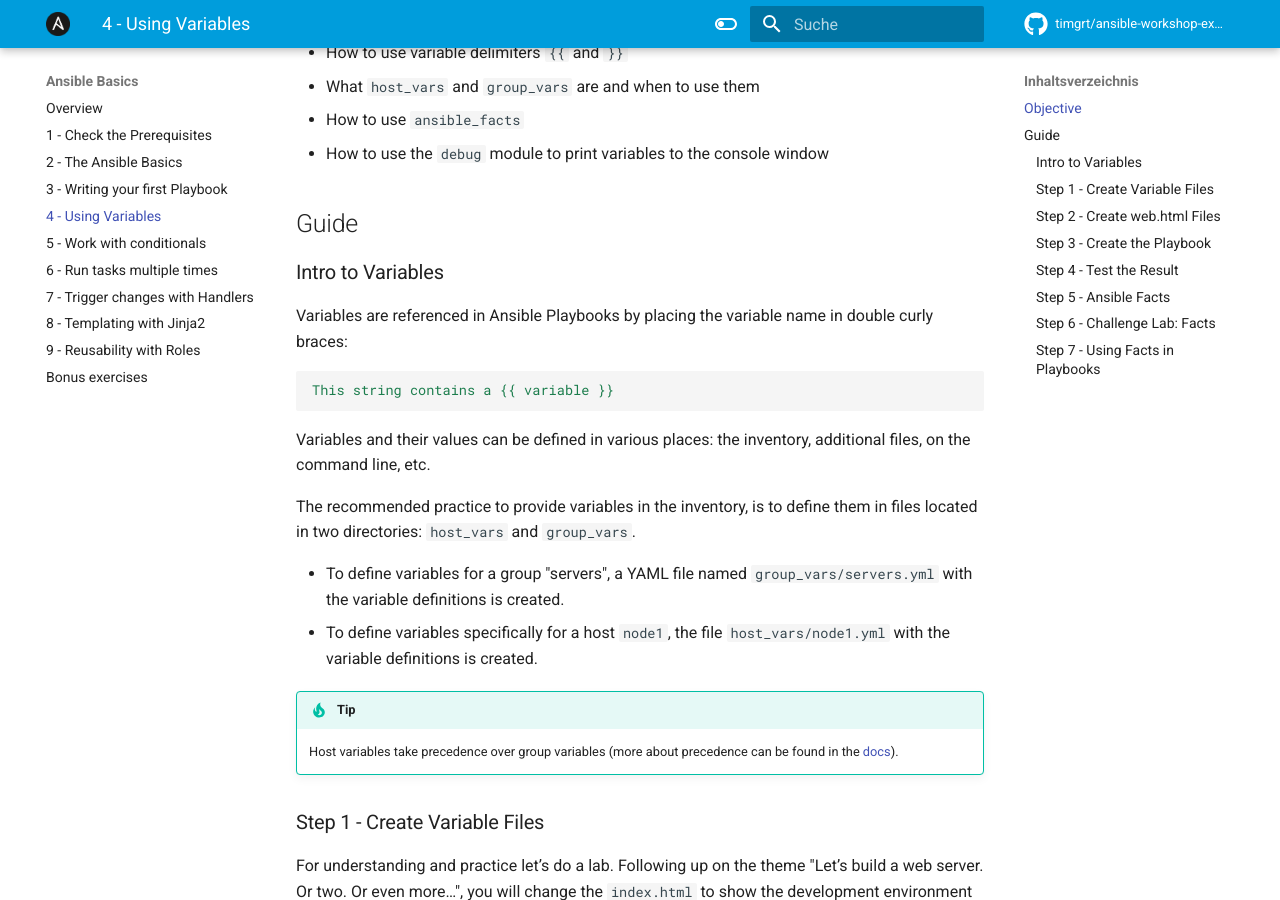
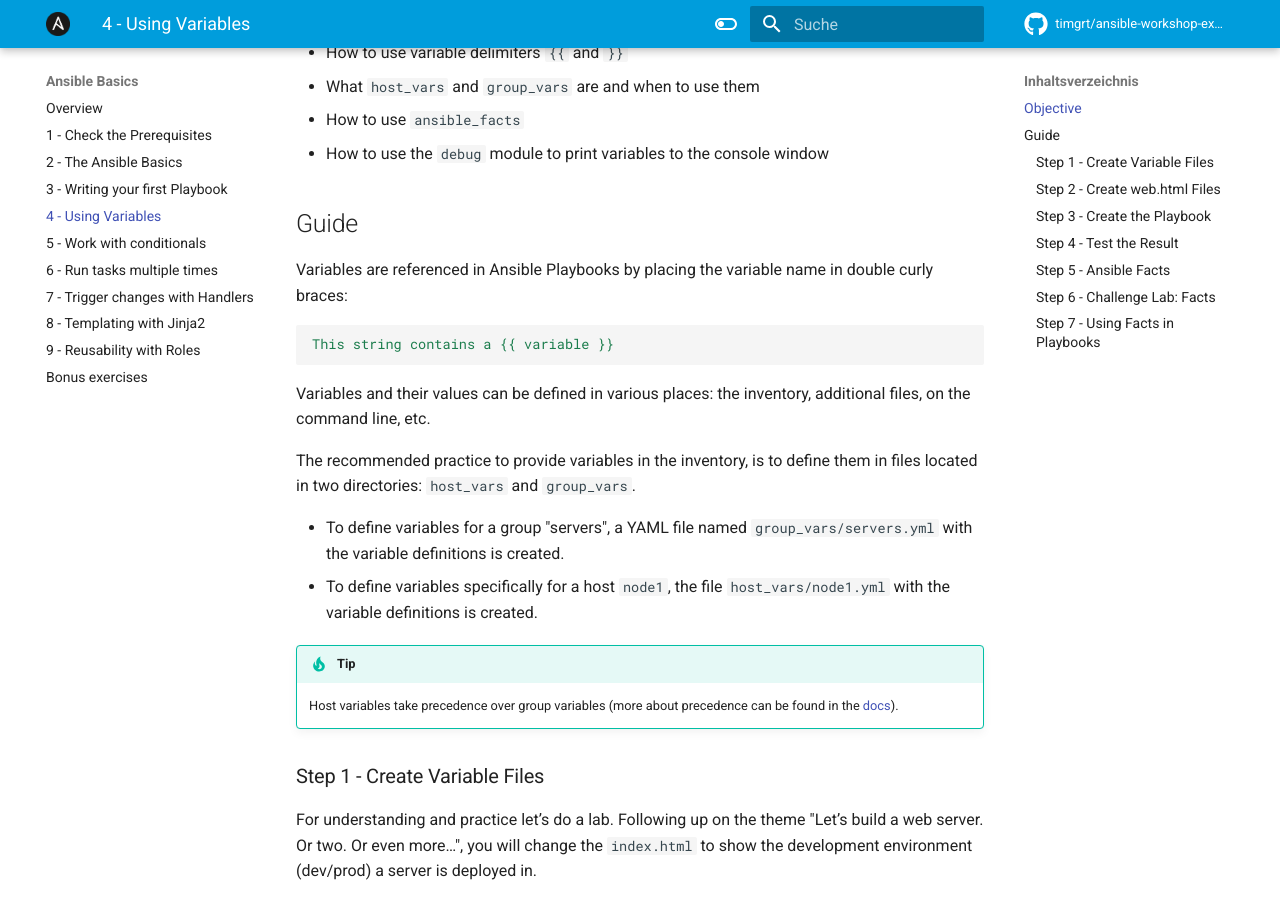
Before and after one commit to TimGrt/Ansible-Workshop-Exercises, an MkDocs documentation site: the page built from docs/ansible-core/ansible-core-variables.md, in a window 1280 px wide and 900 px high, scrolled down 373 px. Built offline with MkDocs 1.6.1 and Material for MkDocs 9.7.7, drawn with Linux system fonts in a browser that asks for light colours; comment, search, counter and statistics services are not loaded.

Commit message:
Removed sub-heading, move content to guide heading.

```diff
--- a/docs/ansible-core/ansible-core-variables.md
+++ b/docs/ansible-core/ansible-core-variables.md
@@ -12,8 +12,6 @@
 * How to use the `debug` module to print variables to the console window
 
 ## Guide
-
-### Intro to Variables
 
 Variables are referenced in Ansible Playbooks by placing the variable name in double curly braces:
 
```
